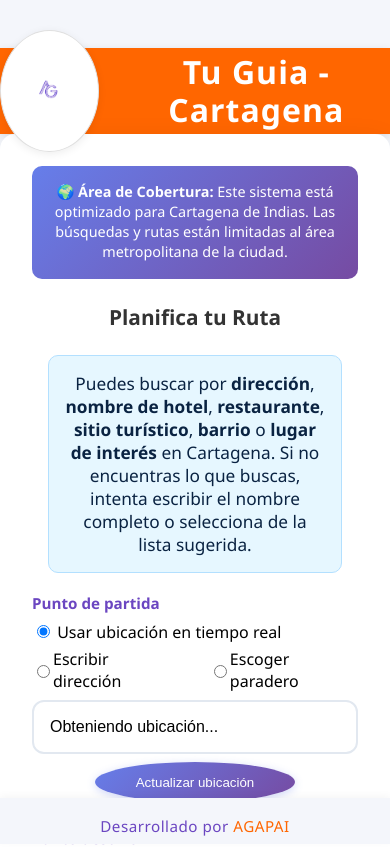
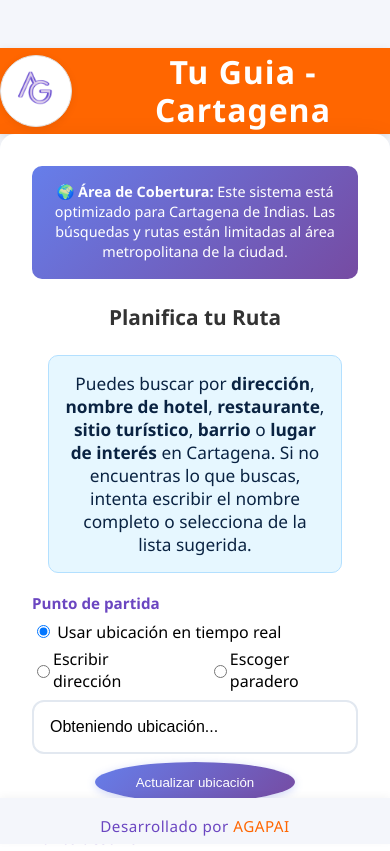
Before and after one commit to aablanquicet27/tuguia-transcaribe, a plain HTML site: page index.html in a window 390 px wide. Shown: the top 851 px of the page. Drawn offline with nearby package versions, Linux system fonts and the light colour scheme; some packages are replaced by stand-ins of ours; no server answers.

Commit message:
ajuste al logotipo para movil

```diff
--- a/index.html
+++ b/index.html
@@ -1322,6 +1322,24 @@
           box-shadow: 0 2px 8px rgba(0,0,0,0.07);
           border: 1.5px solid #e0e0e0;
           margin-right: 12px;
+        }
+        @media (max-width: 600px) {
+          .logo-circle {
+            height: 70px;
+            width: 70px;
+            min-width: 70px;
+            min-height: 70px;
+          }
+          .logo-agapai {
+            height: 60px !important;
+            width: 60px !important;
+            min-width: 60px !important;
+            min-height: 60px !important;
+          }
+          #headerTitle img {
+            max-height: unset;
+            height: unset;
+          }
         }
     </style>
     <script src="https://maps.googleapis.com/maps/api/js?key=AIzaSyDAXb4v-aSTFz_7_tPxQQlxAgCiUno5rds&libraries=places"></script>
```
